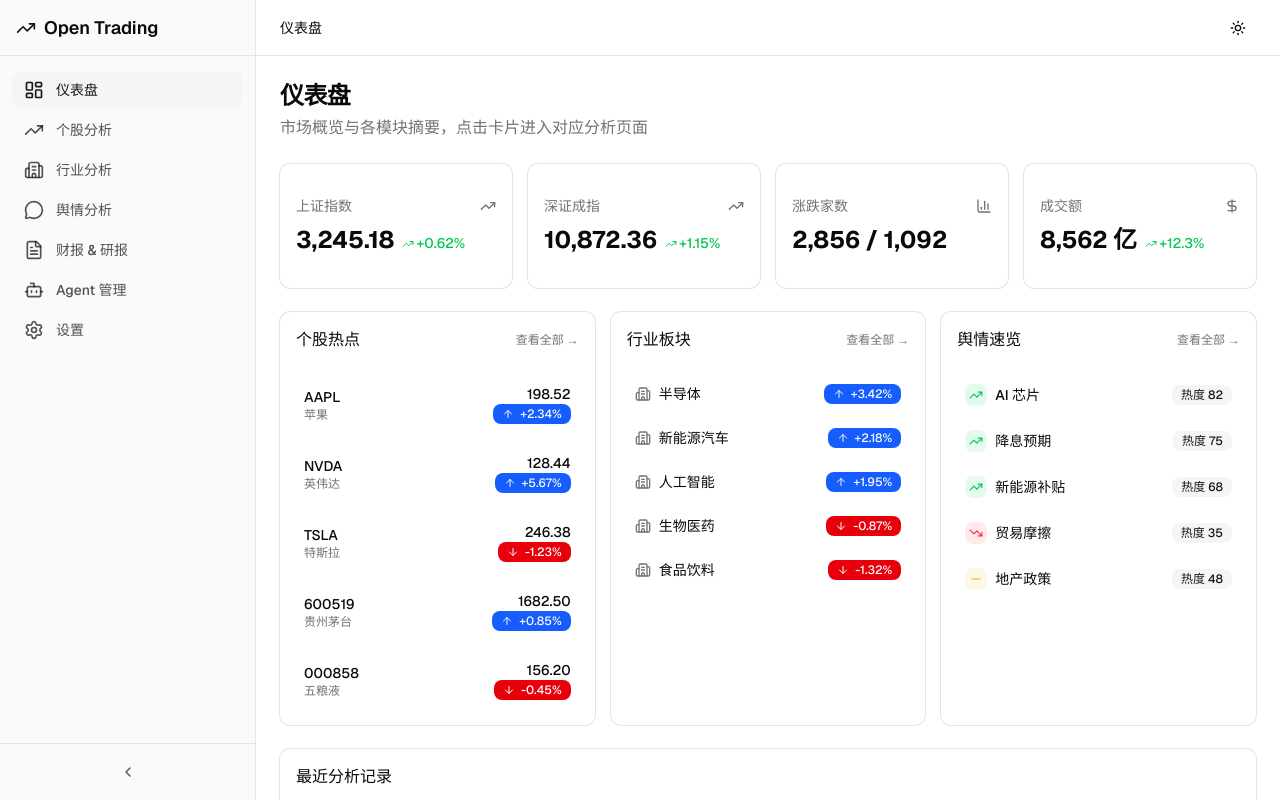
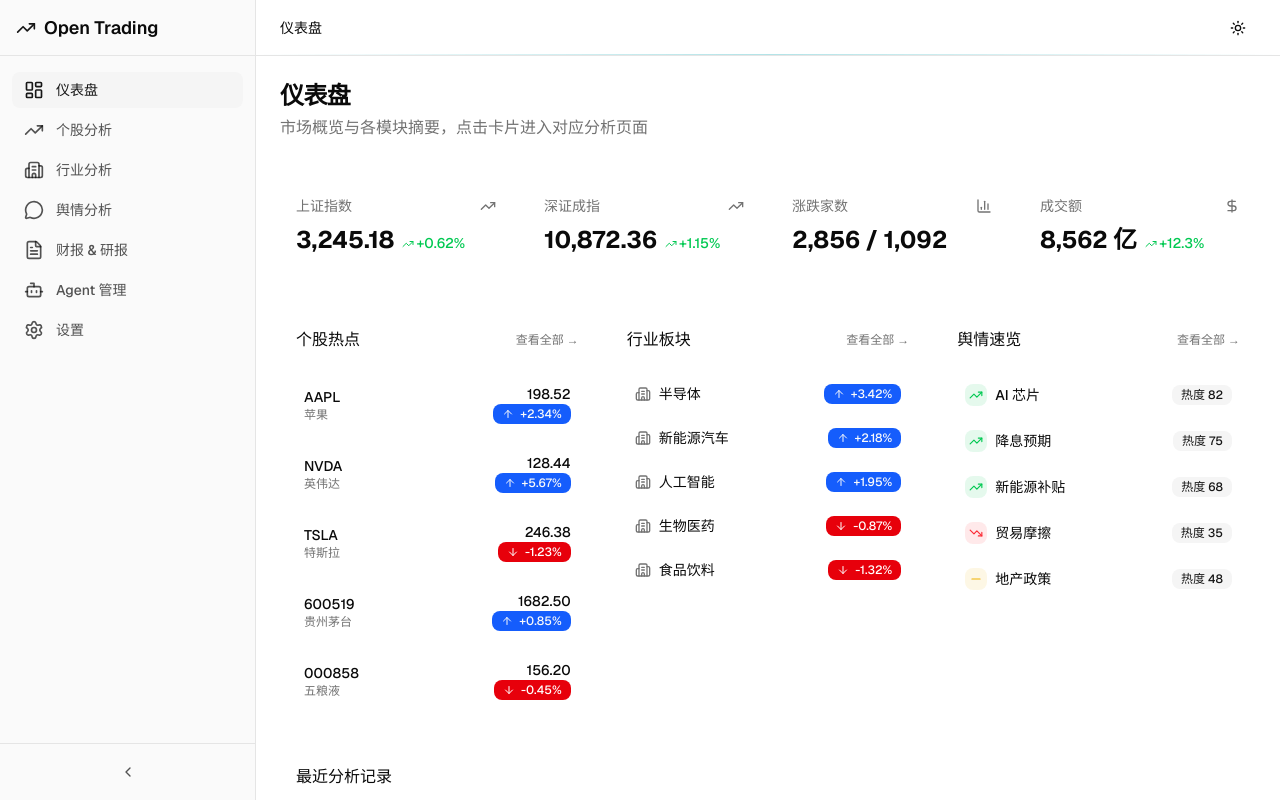
Before and after one commit to rhinonan/open-trading, a Next.js app: page / in a window 1280 px wide. Shown: the top 800 px of the page. Built offline with nearby package versions, Linux system fonts and the light colour scheme.

Commit message:
feat: add tech-inspired visuals — card glow, cyan accent, header gradient

```diff
--- a/src/app/globals.css
+++ b/src/app/globals.css
@@ -81,6 +81,9 @@
   --sidebar-accent-foreground: oklch(0.205 0 0);
   --sidebar-border: oklch(0.922 0 0);
   --sidebar-ring: oklch(0.708 0 0);
+  /* NEW: tech accent */
+  --accent-tech: oklch(0.62 0.18 200); /* cyan accent for tech feel */
+  --card-glow: none;
 }
 
 .dark {
@@ -115,6 +118,9 @@
   --sidebar-accent-foreground: oklch(0.985 0 0);
   --sidebar-border: oklch(1 0 0 / 10%);
   --sidebar-ring: oklch(0.556 0 0);
+  /* NEW: tech glow for dark mode */
+  --accent-tech: oklch(0.7 0.18 200);
+  --card-glow: 0 0 1px 0 oklch(0.7 0.18 200 / 15%);
 }
 
 @layer base {
--- a/src/components/layout/header.tsx
+++ b/src/components/layout/header.tsx
@@ -33,7 +33,7 @@ export function Header() {
   const breadcrumbs = getBreadcrumbs(pathname);
 
   return (
-    <header className="sticky top-0 z-30 flex h-14 items-center justify-between border-b bg-background/95 backdrop-blur supports-[backdrop-filter]:bg-background/60 px-6">
+    <header className="sticky top-0 z-30 flex h-14 items-center justify-between border-b bg-background/95 backdrop-blur supports-[backdrop-filter]:bg-background/60 px-6 after:absolute after:bottom-0 after:left-0 after:h-[1px] after:w-full after:bg-gradient-to-r after:from-transparent after:via-[var(--accent-tech)]/30 after:to-transparent">
       {/* Breadcrumbs */}
       <nav className="flex items-center gap-1 text-sm text-muted-foreground">
         {breadcrumbs.map((crumb, i) => (
--- a/src/components/ui/card.tsx
+++ b/src/components/ui/card.tsx
@@ -12,7 +12,7 @@ function Card({
       data-slot="card"
       data-size={size}
       className={cn(
-        "group/card flex flex-col gap-(--card-spacing) overflow-hidden rounded-lg bg-card py-(--card-spacing) text-sm text-card-foreground ring-1 ring-foreground/10 [--card-spacing:--spacing(4)] has-data-[slot=card-footer]:pb-0 has-[>img:first-child]:pt-0 data-[size=sm]:[--card-spacing:--spacing(3)] data-[size=sm]:has-data-[slot=card-footer]:pb-0 *:[img:first-child]:rounded-t-lg *:[img:last-child]:rounded-b-lg",
+        "group/card flex flex-col gap-(--card-spacing) overflow-hidden rounded-lg bg-card py-(--card-spacing) text-sm text-card-foreground shadow-[var(--card-glow)] ring-1 ring-foreground/10 transition-shadow duration-300 hover:ring-foreground/15 [--card-spacing:--spacing(4)] has-data-[slot=card-footer]:pb-0 has-[>img:first-child]:pt-0 data-[size=sm]:[--card-spacing:--spacing(3)] data-[size=sm]:has-data-[slot=card-footer]:pb-0 *:[img:first-child]:rounded-t-lg *:[img:last-child]:rounded-b-lg",
         className
       )}
       {...props}
```
